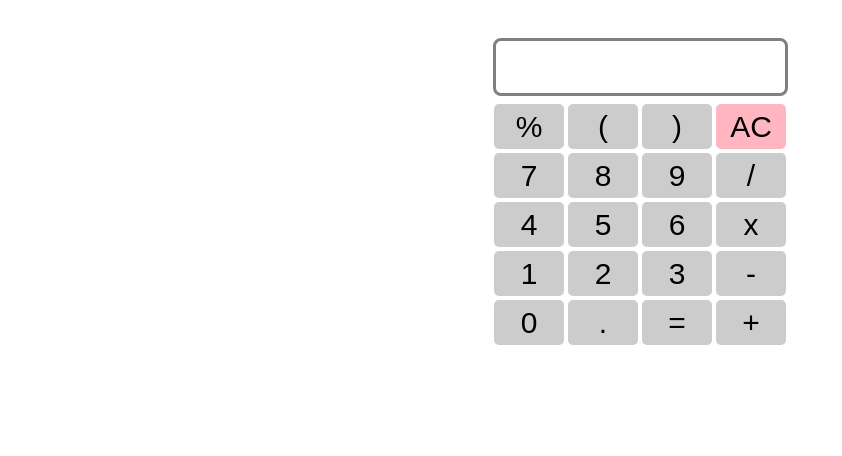
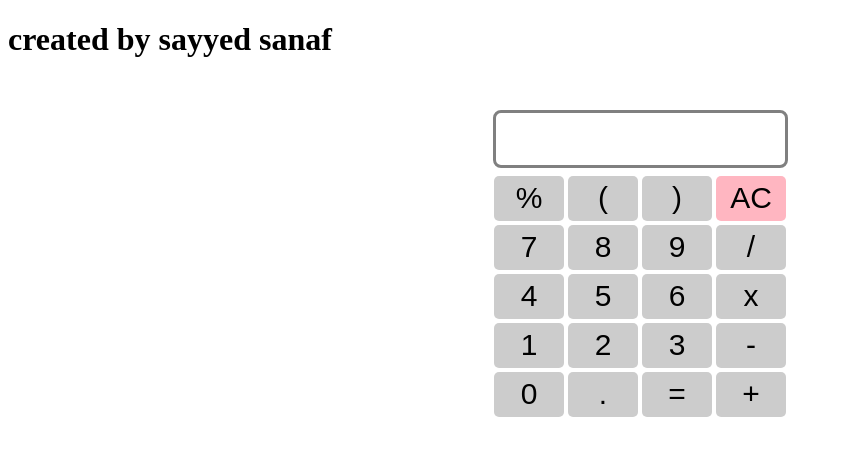
Before and after one commit to sanaf3739/calculator, a plain HTML site: page index.html in a window 1280 px wide. Shown: the whole page, without its empty margins (0-842 px from the left). Drawn offline with Linux system fonts and the light colour scheme.

Commit message:
Update index.html

```diff
--- a/index.html
+++ b/index.html
@@ -8,6 +8,7 @@
     <title>calculator</title>
 </head>
 <body>
+<h1>created by sayyed sanaf</h1>
 <div class="container">
     <div class="calculator">
     <input type="text" name="screen" id="screen">
```
